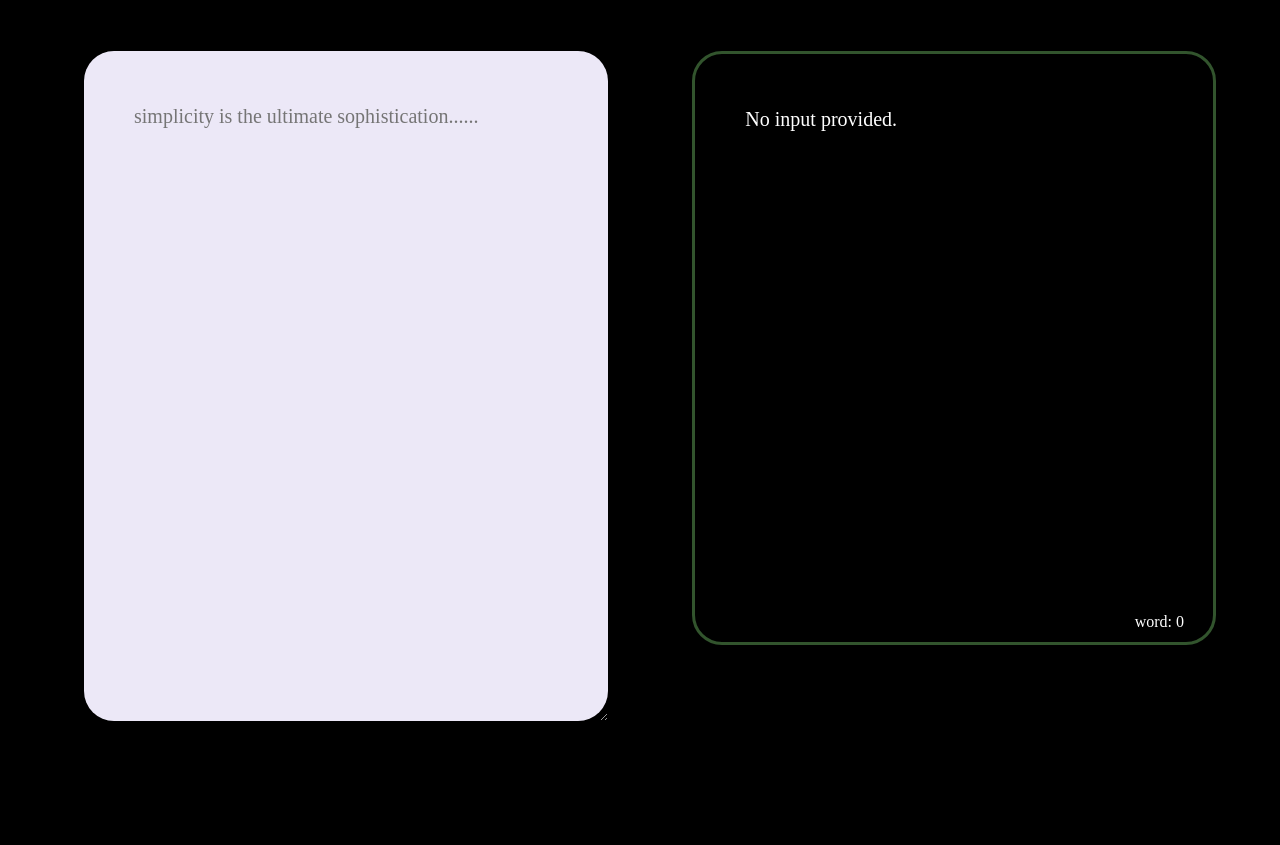
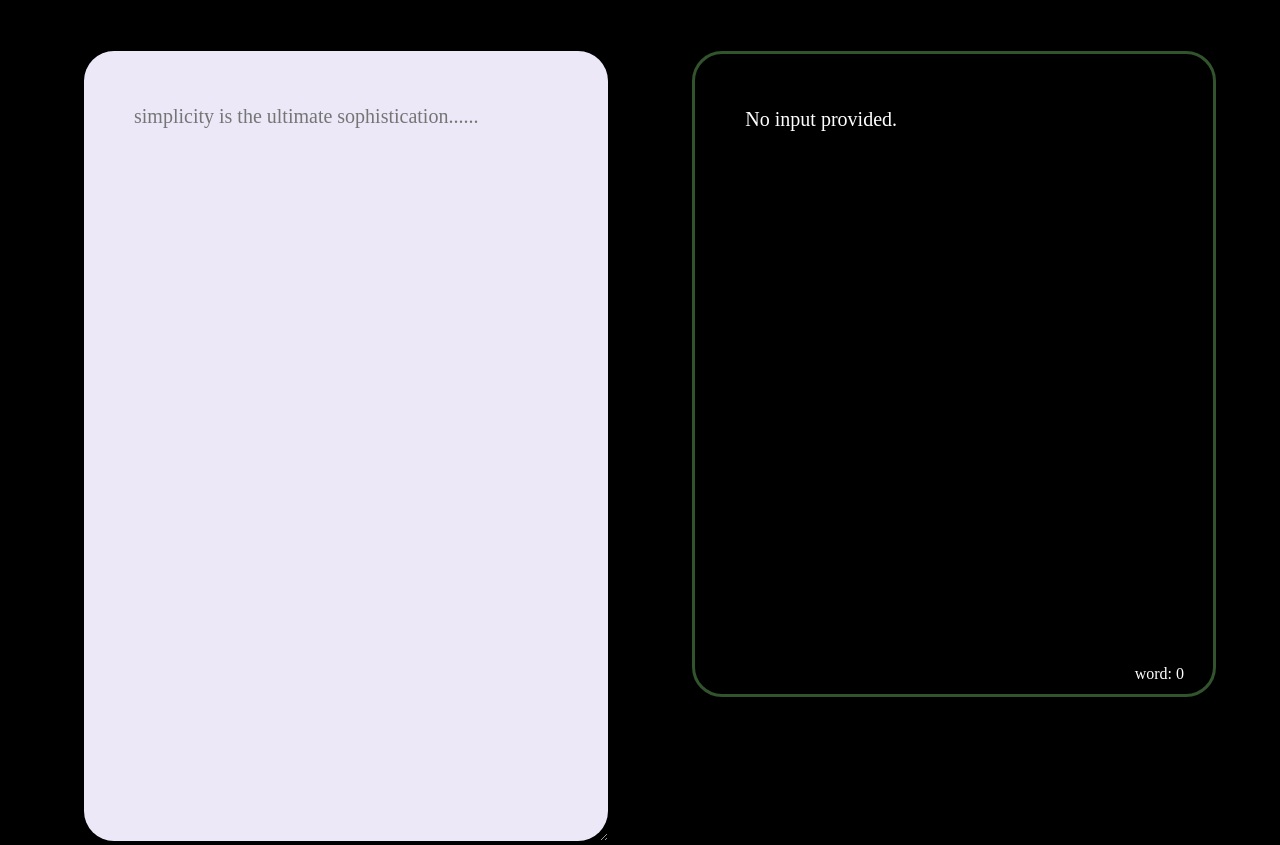
Before and after one commit to awepo-pro/MEP, a PHP site: page / in a window 1280 px wide. Shown: the part 105-950 px from the top of the page. Before the commit the page ends 826 px from the top, so only its background shows below. Run offline with PHP 8.4, Linux system fonts and the light colour scheme; data that the repository does not hold is empty; some web fonts are replaced.

Commit message:
fix two block size

```diff
--- a/web_demonstration/index.php
+++ b/web_demonstration/index.php
@@ -30,7 +30,7 @@
     <div class="container">
         <div class="flex-child">
             <form id="nlpForm" method="post" action="<?php echo htmlspecialchars($_SERVER['PHP_SELF']) ?>">
-                <textarea id="input" name="input" rows="19.5" cols="80"
+                <textarea id="input" name="input" rows="23" cols="80"
                     placeholder="simplicity is the ultimate sophistication......"><?php echo $input ?></textarea>
             </form>
         </div>
--- a/web_demonstration/style.css
+++ b/web_demonstration/style.css
@@ -42,7 +42,7 @@ body {
 
 .flex-child {
     width: 100%;                /* Ensures form takes full width of its parent */
-    height: 75%;               /* Optional: Ensures form takes full height of its parent */
+    height: 77%;               /* Optional: Ensures form takes full height of its parent */
 }
 
 textarea {
@@ -56,7 +56,7 @@ textarea {
     width: 100%;                /* Ensures form takes full width of its parent */
     height: 100%;               /* Optional: Ensures form takes full height of its parent */
     line-height: 1.5em;
-    overflow: hidden;
+    /* overflow: scroll; */
 }
 
 .output {
```
